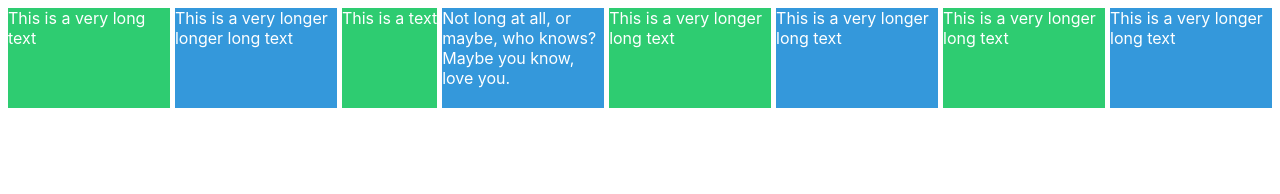
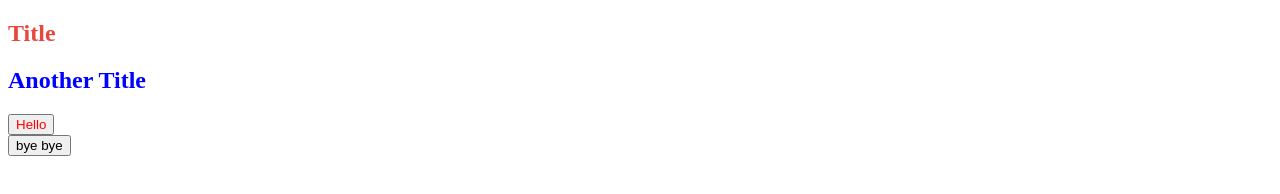
Before and after one commit to dldudals0728/scss-masterclass, a website: page index.html in a window 1280 px wide. Drawn offline with Linux system fonts and the light colour scheme.

Commit message:
#3.1 Variables and Nesting

```diff
--- a/gulpfile.babel.js
+++ b/gulpfile.babel.js
@@ -11,7 +11,7 @@ const routes = {
   css: {
     watch: "src/scss/*",
     src: "src/scss/styles.scss",
-    dest: "dest/css",
+    dest: "dist/css",
   },
 };
 
@@ -32,7 +32,7 @@ const watch = () => {
   gulp.watch(routes.css.watch, styles);
 };
 
-const clean = async () => await deleteSync(["dest/"]);
+const clean = async () => await deleteSync(["dist/"]);
 
 const prepare = gulp.series([clean]);
 
--- a/index.html
+++ b/index.html
@@ -5,18 +5,11 @@
     <title>(S)CSS Masterclass</title>
   </head>
   <body>
-    <div class="grid">
-      <div class="item">This is a very long text</div>
-      <div class="item">This is a very longer longer long text</div>
-      <div class="item">This is a text</div>
-      <div class="item">
-        Not long at all, or maybe, who knows? Maybe you know, love you.
-      </div>
-
-      <div class="item">This is a very longer long text</div>
-      <div class="item">This is a very longer long text</div>
-      <div class="item">This is a very longer long text</div>
-      <div class="item">This is a very longer long text</div>
+    <h2>Title</h2>
+    <div class="box">
+      <h2>Another Title</h2>
+      <button>Hello</button>
     </div>
+    <button>bye bye</button>
   </body>
 </html>
--- /dev/null
+++ b/src/scss/_variables.scss
@@ -0,0 +1,2 @@
+// '_'로 시작하는 .scss파일은 'css로 변환되지 않았으면 하는' scss파일이다. ==> scss만을 위한 파일!
+$bg: #e7473c;
--- a/src/scss/styles.scss
+++ b/src/scss/styles.scss
@@ -1,6 +1,17 @@
-body {
-  background: peru;
-  a {
+@import "_variables";
+h2 {
+  color: $bg;
+}
+
+.box {
+  margin-top: 20px;
+  &:hover {
+    background-color: green;
+  }
+  h2 {
     color: blue;
   }
+  button {
+    color: red;
+  }
 }
```
Also changed, not shown: README.md, dist/css/styles.css.
